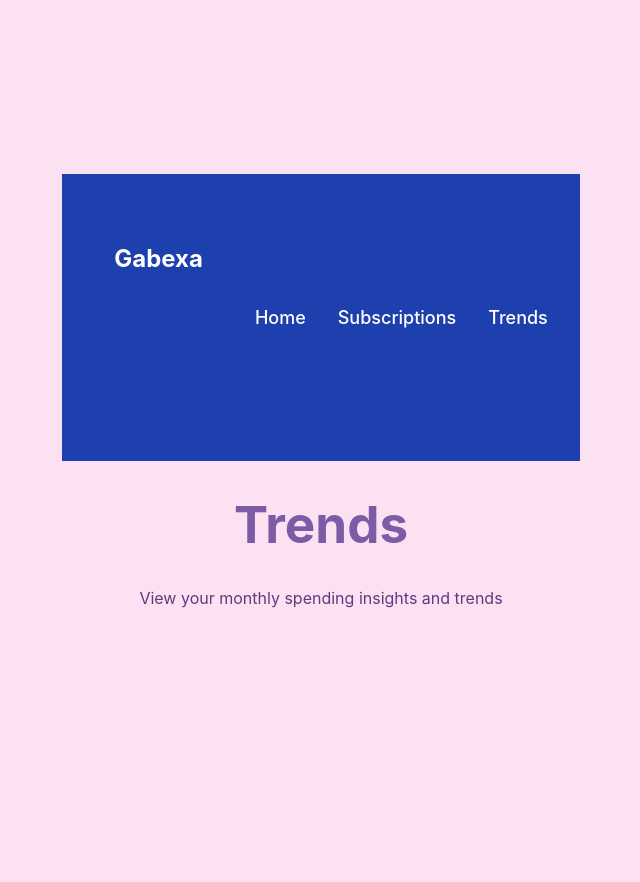
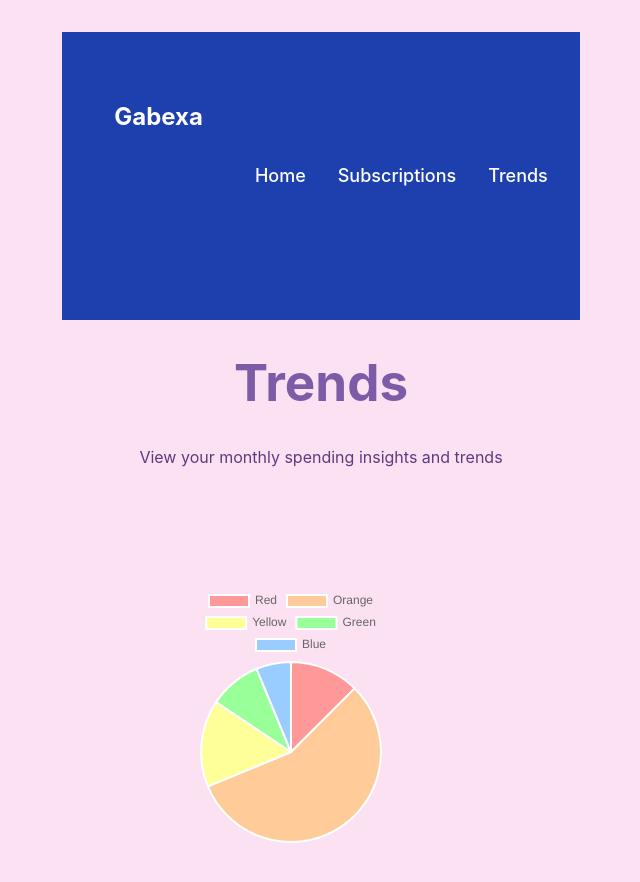
Before and after one commit to AMarie777/SheInnovates2025, a React (Vite) app in the folder banking/: page /trends in a window 1280 px wide. Shown: the top 882 px of the page, without its empty margins (319-959 px from the left). Before the commit the page ends 800 px from the top, so only its background shows below. Built offline with nearby package versions, Linux system fonts and the light colour scheme.

Commit message:
Trends Pie chart

```diff
--- a/banking/chart.js
+++ b/banking/chart.js
@@ -13,6 +13,7 @@ document.addEventListener("DOMContentLoaded", function () {
         },
       ],
     };
+    const options = {}
 
     const config = {
       type: "doughnut",
--- a/banking/src/Pages/Trends.jsx
+++ b/banking/src/Pages/Trends.jsx
@@ -1,10 +1,49 @@
+import React from 'react';
+import { Chart as ChartJS, ArcElement, Tooltip, Legend } from 'chart.js';
+import { Pie } from 'react-chartjs-2';
+
+ChartJS.register(
+    ArcElement,
+    Tooltip,
+    Legend
+)
+const data = {
+    labels: ["Red", "Orange", "Yellow", "Green", "Blue"],
+    datasets: [
+      {
+        label: "Dataset 1",
+        data: [20, 90, 25, 15, 10], // Example values
+        backgroundColor: ["#ff9999", "#ffcc99", "#ffff99", "#99ff99", "#99ccff"], // Pastel colors
+        borderColor: "#ffffff",
+        borderWidth: 2,
+      },
+    ],
+  };
+  const options = {}
+
 const Trends = () => {
     return (
         /*JSX elements must have at least one parent element */
         <div>
             <h1>Trends</h1>
             <p>View your monthly spending insights and trends</p>
+        <div
+            style={
+            {
+                padding: '100px',
+                width: '50%'
+            }
+            } >
+            <Pie
+            data = {data}
+            options = {options}
+            >
+
+            </Pie>
+
+            </div>
         </div>
-    )
+
+    );
 }
 export default Trends
```
